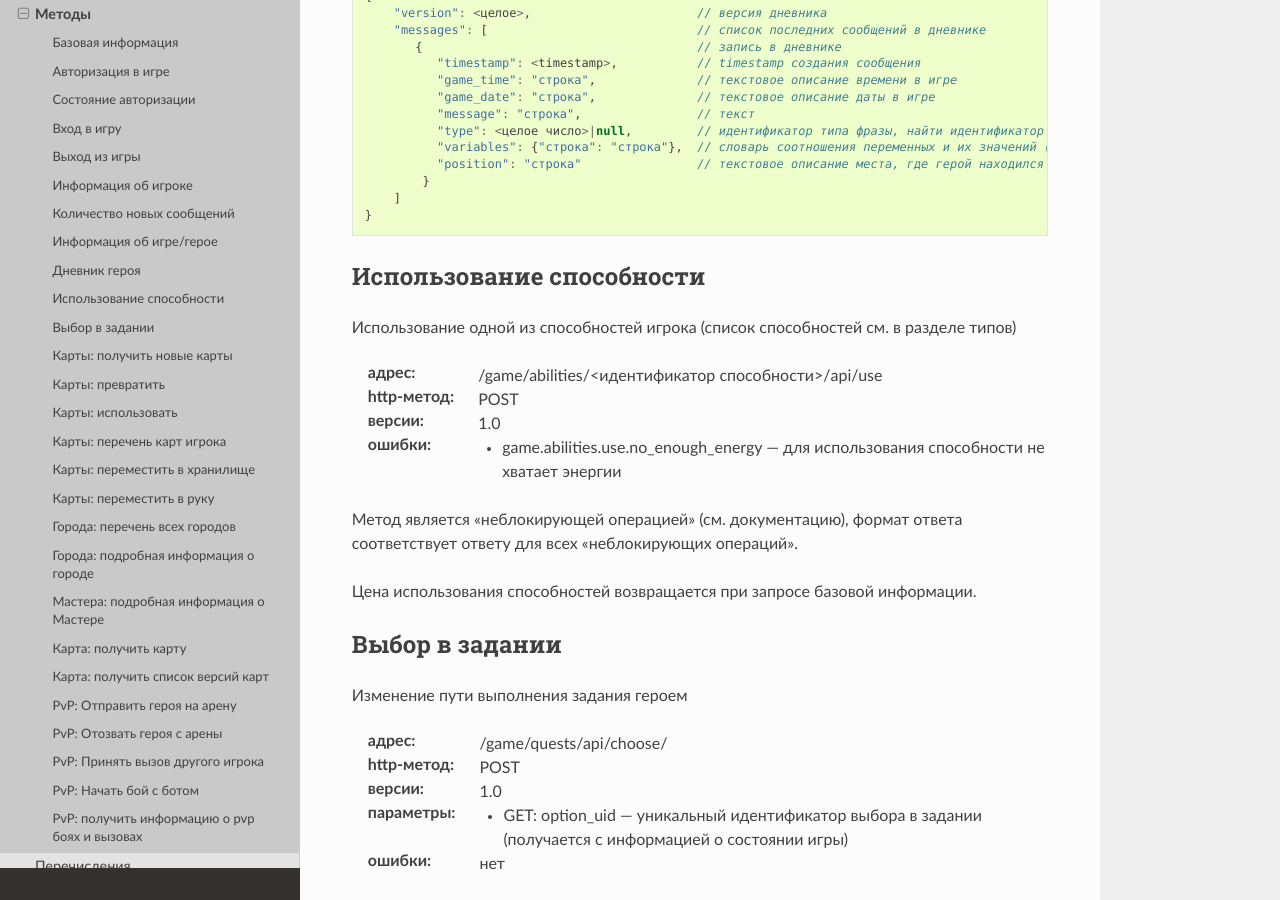
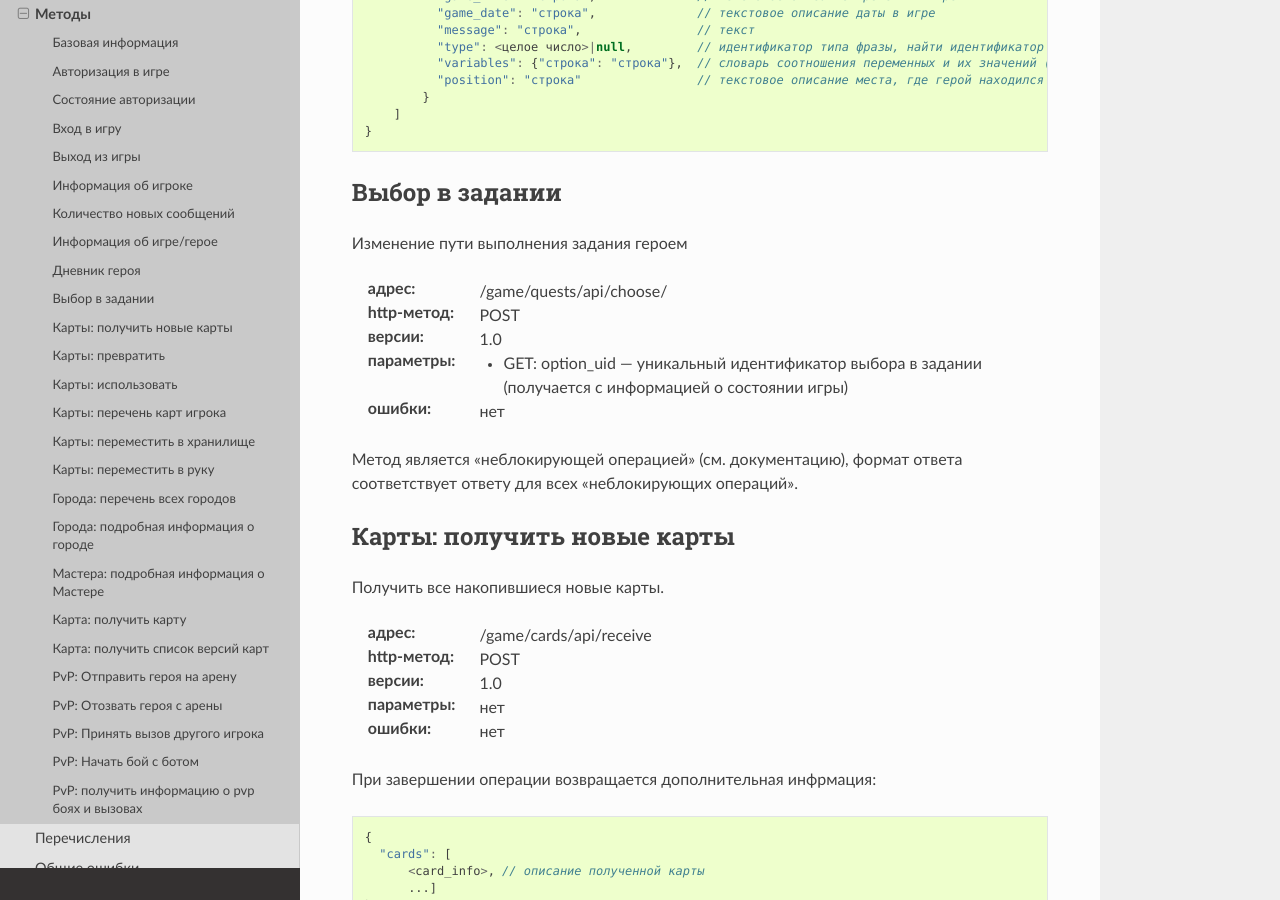
Before and after one commit to the-tale/tt_docs, a Sphinx documentation site: the page built from docs/source/external_api/methods.rst, in a window 1280 px wide and 900 px high, scrolled down 9600 px. Built offline with Sphinx 7.4.7 and the Read the Docs theme 2.0.0, drawn with Linux system fonts in a browser that asks for light colours; some of the changed text lies outside the part shown.

```diff
--- a/docs/source/external_api/methods.rst
+++ b/docs/source/external_api/methods.rst
@@ -8,7 +8,7 @@
 
 :адрес: /api/info/
 :http-метод: GET
-:версии: 1.0
+:версии: 1.1
 :параметры: нет
 :ошибки: нет
 
@@ -20,11 +20,8 @@
       "static_content": "абсолютный url",    // базовый абсолютный путь к статическим игровым данным (например, картинкам)
       "game_version": "текущая.версия.игры", // текущая версия игры
       "turn_delta": <целое>,                 // задержка между ходами в секундах
-      "account_id": <целое>|null             // идентификатор аккаунта, если пользователь вошёл в игру, иначе null
+      "account_id": <целое>|null,            // идентификатор аккаунта, если пользователь вошёл в игру, иначе null
       "account_name": <строка>|null          // имя пользователя, если он вошёл в игру, иначе null
-      "abilities_cost": {                    // цена использования способностей игрока
-        <идентификатор способности>: <целое число>
-      }
     }
 
 Абсолютные адреса возвращаются без указания протокола: ``//path/to/entity``
@@ -279,8 +276,7 @@
       "last_visit": <timestamp>,     // примерное время последнего посещения игры
       "is_own": true|false,          // информация о собственном герое или о чужом
       "is_old": true|false,          // информация устаревшая или нет
-      "hero": <hero_info>,           // информация о герое
-      "energy": <целое число>|null   // энергия игрока
+      "hero": <hero_info>            // информация о герое
     }
 
     <hero_info> = {
@@ -476,22 +471,6 @@
             }
         ]
     }
-
-
-Использование способности
--------------------------
-
-Использование одной из способностей игрока (список способностей см. в разделе типов)
-
-:адрес: /game/abilities/<идентификатор способности>/api/use
-:http-метод: POST
-:версии: 1.0
-:ошибки:
-    * game.abilities.use.no_enough_energy — для использования способности не хватает энергии
-
-Метод является «неблокирующей операцией» (см. документацию), формат ответа соответствует ответу для всех «неблокирующих операций».
-
-Цена использования способностей возвращается при запросе базовой информации.
 
 
 Выбор в задании
```
Also changed, not shown: other parts of docs/source/external_api/methods.rst (+1 -2 lines).
